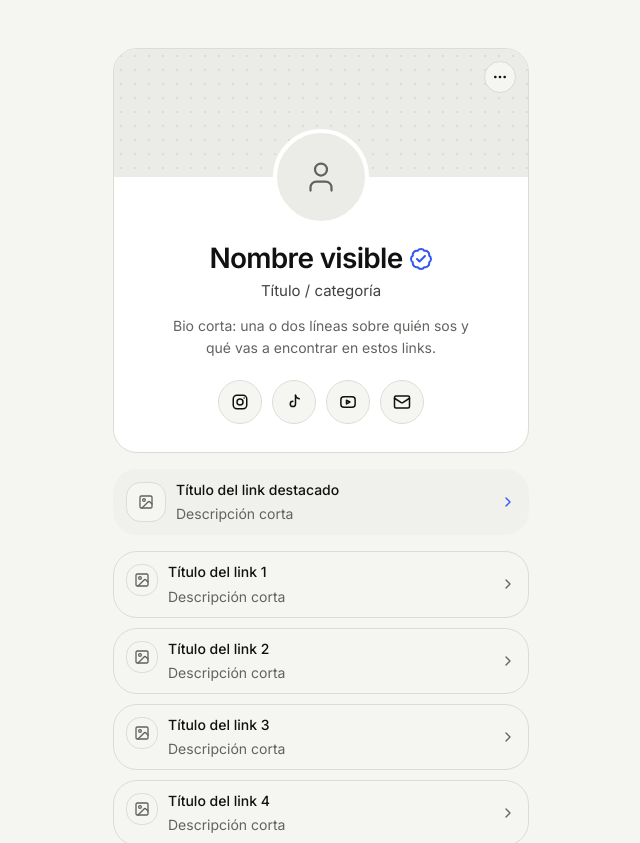
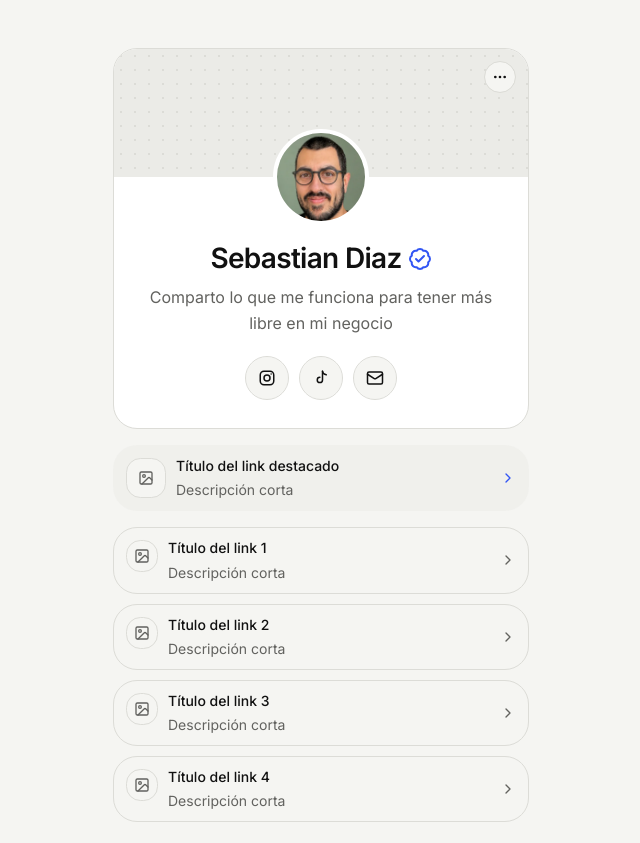
Before and after one commit to sebasw3b/sebastiandiaz, a Next.js app: page /start in a window 1280 px wide. Shown: the top 843 px of the page, without its empty margins (319-959 px from the left). Built offline with nearby package versions, Linux system fonts and the light colour scheme.

Commit message:
fill start page header and social links
Co-Authored-By: Claude Sonnet 5.5 <noreply@anthropic.com>

```diff
--- a/app/start/_components/profile-header.tsx
+++ b/app/start/_components/profile-header.tsx
@@ -66,10 +66,12 @@ export function ProfileHeader({
             </>
           ) : null}
         </h1>
-        <p className="mt-1 text-[0.9375rem] text-foreground/80">
-          {profile.category}
-        </p>
-        <p className="mt-3 max-w-[34ch] text-sm leading-relaxed text-pretty text-muted-foreground">
+        {profile.category ? (
+          <p className="mt-1 text-[0.9375rem] text-foreground/80">
+            {profile.category}
+          </p>
+        ) : null}
+        <p className="mt-2 max-w-[34ch] text-base leading-relaxed text-pretty text-muted-foreground">
           {profile.bio}
         </p>
 
--- a/app/start/_lib/start-data.ts
+++ b/app/start/_lib/start-data.ts
@@ -4,16 +4,15 @@ import type { StartPageData, StartPageResult } from "./types"
 // (envuelta en React.cache) manteniendo el contrato StartPageResult.
 const START_PAGE_DATA: StartPageData = {
   profile: {
-    displayName: "Nombre visible",
-    category: "Título / categoría",
-    bio: "Bio corta: una o dos líneas sobre quién sos y qué vas a encontrar en estos links.",
+    displayName: "Sebastian Diaz",
+    bio: "Comparto lo que me funciona para tener más libre en mi negocio",
+    avatarUrl: "/start/avatar.webp",
     verified: true,
   },
   socials: [
-    { platform: "instagram", label: "Instagram", href: "#" },
-    { platform: "tiktok", label: "TikTok", href: "#" },
-    { platform: "youtube", label: "YouTube", href: "#" },
-    { platform: "email", label: "Email", href: "#" },
+    { platform: "instagram", label: "Instagram", href: "https://www.instagram.com/soysebastiandiaz_" },
+    { platform: "tiktok", label: "TikTok", href: "https://www.tiktok.com/@soysebastiandiaz_" },
+    { platform: "email", label: "Email", href: "mailto:sebasw3b@gmail.com" },
   ],
   links: [
     {
--- a/app/start/_lib/types.ts
+++ b/app/start/_lib/types.ts
@@ -9,7 +9,7 @@ export type SocialLink = {
 
 export type StartProfile = {
   displayName: string
-  category: string
+  category?: string
   bio: string
   verified: boolean
   /** URL de la foto de perfil. Sin valor → placeholder. */
```
Also changed, not shown: public/start/avatar.webp (added).
